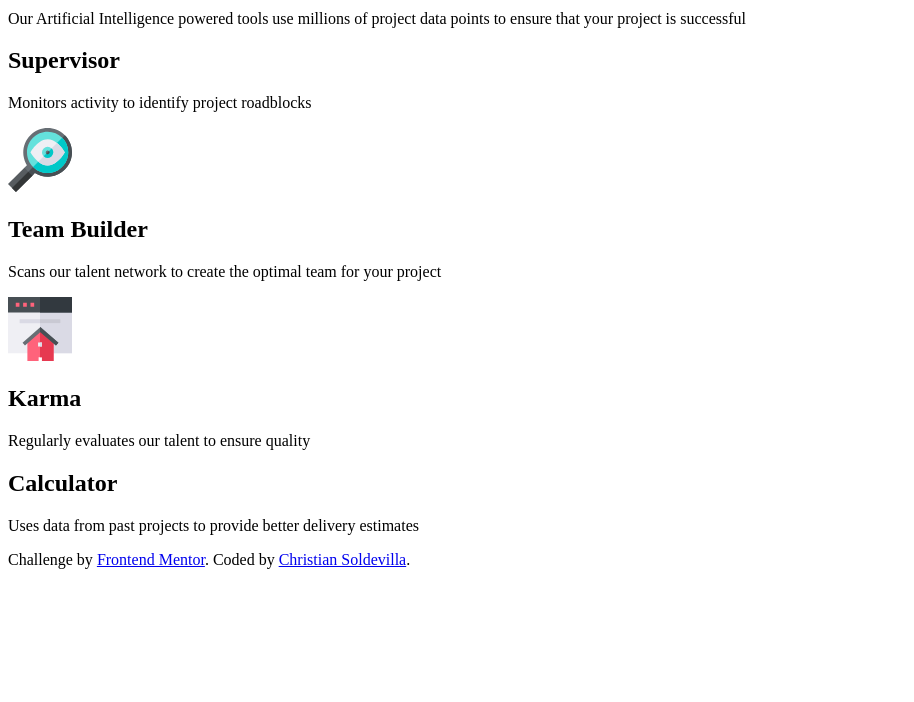
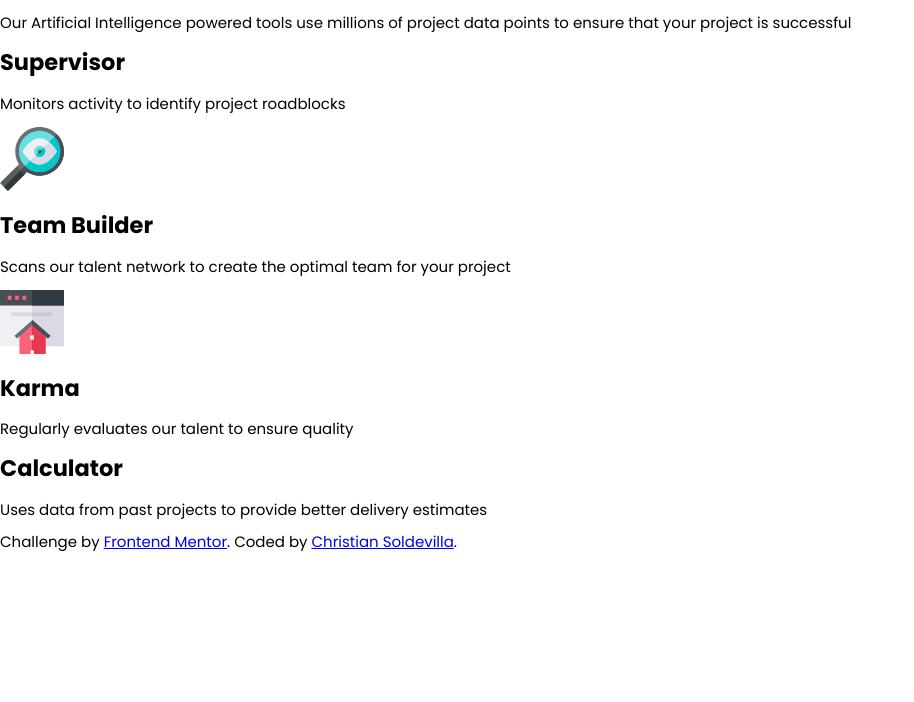
Before and after one commit to soldochris/four-card-feature, a plain HTML site: page index.html in a window 1280 px wide. Shown: the part 98-800 px from the top of the page, without its empty margins (0-914 px from the left). Drawn offline with nearby package versions, Linux system fonts and the light colour scheme.

Commit message:
css custom properties, font and normalize

```diff
--- a/index.html
+++ b/index.html
@@ -3,9 +3,11 @@
 <head>
   <meta charset="UTF-8">
   <meta name="viewport" content="width=device-width, initial-scale=1.0">
-
   <link rel="icon" type="image/png" sizes="32x32" href="./images/favicon-32x32.png">
-
+  <link rel="preconnect" href="https://fonts.googleapis.com">
+  <link rel="preconnect" href="https://fonts.gstatic.com" crossorigin>
+  <link href="https://fonts.googleapis.com/css2?family=Poppins:ital,wght@0,100;0,200;0,300;0,400;0,500;0,600;0,700;0,800;0,900;1,100;1,200;1,300;1,400;1,500;1,600;1,700;1,800;1,900&display=swap" rel="stylesheet">
+  <link rel="stylesheet" href="https://cdnjs.cloudflare.com/ajax/libs/normalize/8.0.1/normalize.min.css" integrity="sha512-NhSC1YmyruXifcj/KFRWoC561YpHpc5Jtzgvbuzx5VozKpWvQ+4nXhPdFgmx8xqexRcpAglTj9sIBWINXa8x5w==" crossorigin="anonymous" referrerpolicy="no-referrer" />
   <title>Frontend Mentor | Four card feature section</title>
   <link rel="stylesheet" href="styles.css">
 </head>
--- a/styles.css
+++ b/styles.css
@@ -0,0 +1,16 @@
+:root{
+  --Very-Dark-Blue: hsl(234, 12%, 34%);
+  --Grayish-Blue: hsl(229, 6%, 66%);
+  --Very-Light-Gray: hsl(0, 0%, 98%);
+  --Red: hsl(0, 78%, 62%);
+  --Cyan: hsl(180, 62%, 55%);
+  --Orange: hsl(34, 97%, 64%);
+  --Blue: hsl(212, 86%, 64%);
+}
+*{
+  box-sizing: border-box;
+}
+body{
+  font-family: "Poppins", sans-serif;
+  font-size: 15px;
+}
```
